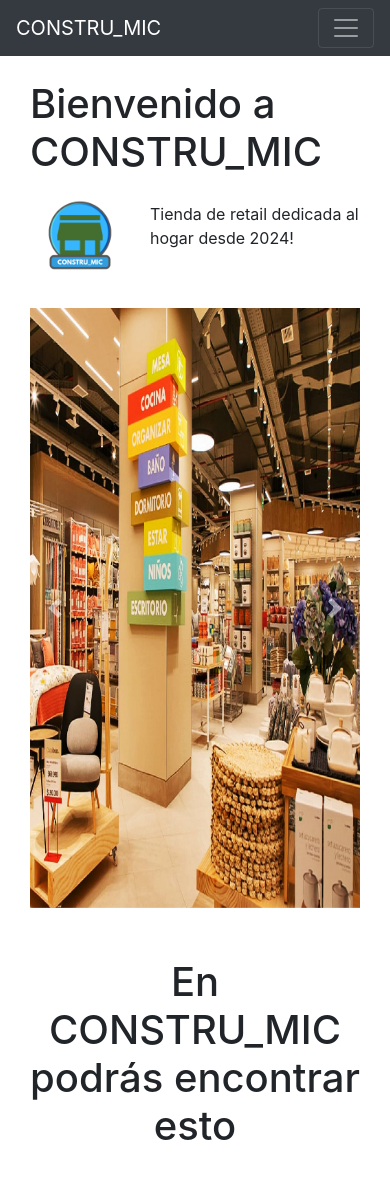
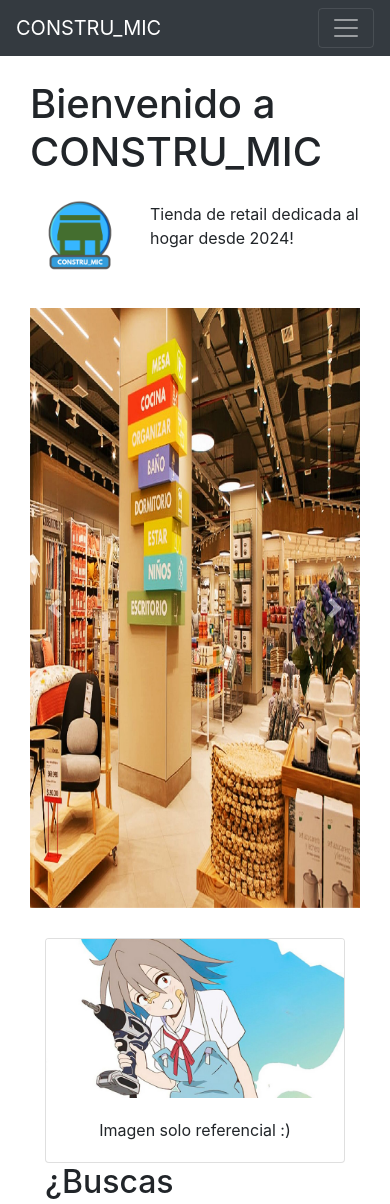
Before and after one commit to MarcosKingsDuoc/CONSTRU_MIC, a Django app: page / in a window 390 px wide; the page is wider, and only the part inside the window is pictured. Shown: the top 1204 px of that part. Run offline with Django 5.2, Linux system fonts and the light colour scheme; some libraries are stand-ins or nearby versions.

Commit message:
nuevo index
se editaron los estilos de index.html para hacerlos mas llamativos

```diff
--- a/construmic/templates/index.html
+++ b/construmic/templates/index.html
@@ -33,17 +33,20 @@
     <div class="carousel-inner">
       <div class="carousel-item active">
         <a href="{% url 'lista_productos' %}">
-          <img class="d-block w-100" style="width: 800px; height: 600px;" src="{% static 'img/tienda/tienda_img_1.jpg' %}" alt="First slide">
+          <img class="d-block w-100" style="width: 800px; height: 600px;"
+            src="{% static 'img/tienda/tienda_img_1.jpg' %}" alt="First slide">
         </a>
       </div>
       <div class="carousel-item">
         <a href="{% url 'lista_productos' %}">
-          <img class="d-block w-100" style="width: 800px; height: 600px;" src="{% static 'img/tienda/tienda_img_2.jpg' %}" alt="First slide">
+          <img class="d-block w-100" style="width: 800px; height: 600px;"
+            src="{% static 'img/tienda/tienda_img_2.jpg' %}" alt="First slide">
         </a>
       </div>
       <div class="carousel-item">
         <a href="{% url 'lista_productos' %}">
-          <img class="d-block w-100" style="width: 800px; height: 600px;" src="{% static 'img/tienda/tienda_img_3.jpg' %}" alt="First slide">
+          <img class="d-block w-100" style="width: 800px; height: 600px;"
+            src="{% static 'img/tienda/tienda_img_3.jpg' %}" alt="First slide">
         </a>
       </div>
     </div>
@@ -57,62 +60,60 @@
     </a>
   </div>
 
-  <h1 style=" padding-top: 50px; padding-bottom: 50px; text-align: center;">En CONSTRU_MIC podrás encontrar esto</h1>
-    <div class="row">
-      <div class="col-md-4 mb-4">
+  <div class="container mt-4">
+    <div class="row" style="margin-top: 30px;">
+        <div class="col-md-6">
             <div class="card">
-          <img src="https://picsum.photos/300" class="card-img-top square-img" alt="...">
+                <img src="{% static 'img/tienda/waifu_taladro.jpg' %}" class="card-img-top img-fluid" alt="...">
                 <div class="card-body">
-            <h5 class="card-title">Producto 1</h5>
-            <p class="card-text">Descripción breve del producto 1.</p>
-            <a href="#" class="btn btn-primary">Ver detalles</a>
+                    <p class="card-text text-center">Imagen solo referencial :)</p>
+                </div>
+            </div>
+        </div>
+        <div class="col-md-6 d-flex align-items-center">
+            <div>
+                <h2>¿Buscas herramientas?</h2>
+                <p>En CONSTRU_MIC no solo vendemos objetos para el hogar, también contamos con un gran apartado de herramientas que pueden servirte!</p>
+                <button type="button" class="btn btn-primary" disabled>Llévame ahí!</button>
             </div>
         </div>
     </div>
 
-      <div class="col-md-4 mb-4">
+    <div class="row" style="margin-top: 30px; flex-direction: row-reverse;">
+        <div class="col-md-6">
             <div class="card">
-          <img src="https://picsum.photos/300" class="card-img-top" alt="...">
+                <img src="{% static 'img/tienda/muebles.jpg' %}" class="card-img-top img-fluid" alt="...">
                 <div class="card-body">
-            <h5 class="card-title">Producto 2</h5>
-            <p class="card-text">Descripción breve del producto 2.</p>
-            <a href="#" class="btn btn-primary">Ver detalles</a>
+                    <p class="card-text">¡Ven y descubre tu nuevo mueble favorito hoy!</p>
                 </div>
             </div>
         </div>
-      <div class="col-md-4 mb-4">
+        <div class="col-md-6 d-flex align-items-center">
+            <div>
+                <h2>Encuentra los Muebles Perfectos para tu Hogar</h2>
+                <p>En CONSTRU_MIC, ofrecemos una amplia gama de muebles de alta calidad para cada rincón de tu hogar. Transforma tu espacio con nuestras piezas diseñadas para combinar estilo y comodidad.</p>
+                <button type="button" class="btn btn-primary" disabled>Llévame ahí!</button>
+            </div>
+        </div>
+    </div>
+
+    <div class="row" style="margin-top: 30px;">
+        <div class="col-md-6">
             <div class="card">
-          <img src="https://picsum.photos/300" class="card-img-top" alt="...">
+                <img src="{% static 'img/tienda/others.jpg' %}" class="card-img-top img-fluid" alt="...">
                 <div class="card-body">
-            <h5 class="card-title">Producto 3</h5>
-            <p class="card-text">Descripción breve del producto 3.</p>
-            <a href="#" class="btn btn-primary">Ver detalles</a>
+                    <p class="card-text text-center">El que busca, encuentra</p>
+                </div>
+            </div>
+        </div>
+        <div class="col-md-6 d-flex align-items-center">
+            <div>
+                <h2>Siempre habrá algo más</h2>
+                <p>También solemos vender productos de otros tipos, si es que estás interesado!</p>
+                <button type="button" class="btn btn-primary" disabled>Llévame ahí!</button>
             </div>
         </div>
     </div>
 </div>
 
-    <div class="container" style="display: flex;">
-
-      <div style="flex: 1;">
-        <div class="row mt-4">
-          <div class="col-md-6">
-            <h2>¿Buscas objetos de decoración?</h2>
-            <p>En nuestra tienda no solo encontrarás productos increíbles, sino también referencias para decorar tu hogar como un profesional. ¡No te pierdas nuestras publicaciones!</p>
-            <button type="button" class="btn btn-primary" disabled>Vamos allá</button>
-          </div>
-        </div>
-      </div>
-
-      <div style="flex: 1;">
-        <img src="https://picsum.photos/300" width="300" height="300" alt="...">
-        <p>imagen solo referencial.</p>
-      </div>
-
-    </div>
-
-
-
-  </div>
-
   {% endblock %}
```
Also changed, not shown: construmic/assets/static/img/tienda/muebles.jpg (added), construmic/assets/static/img/tienda/others.jpg (added), construmic/assets/static/img/tienda/waifu_taladro.jpg (added). Lines whose indentation alone changed are shown as unchanged.
